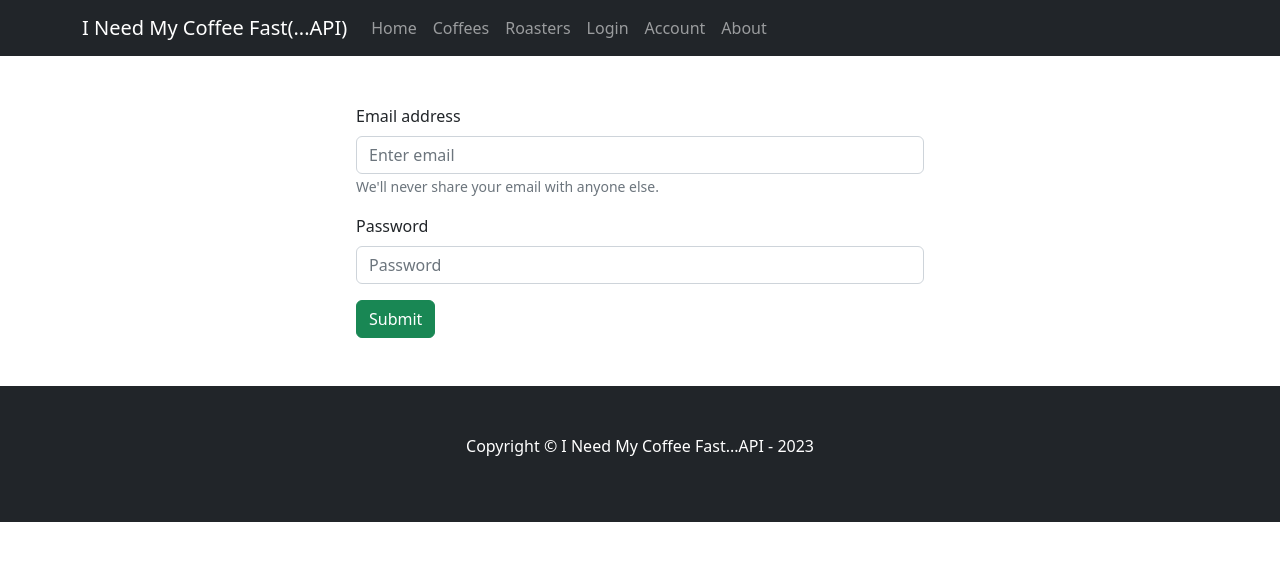
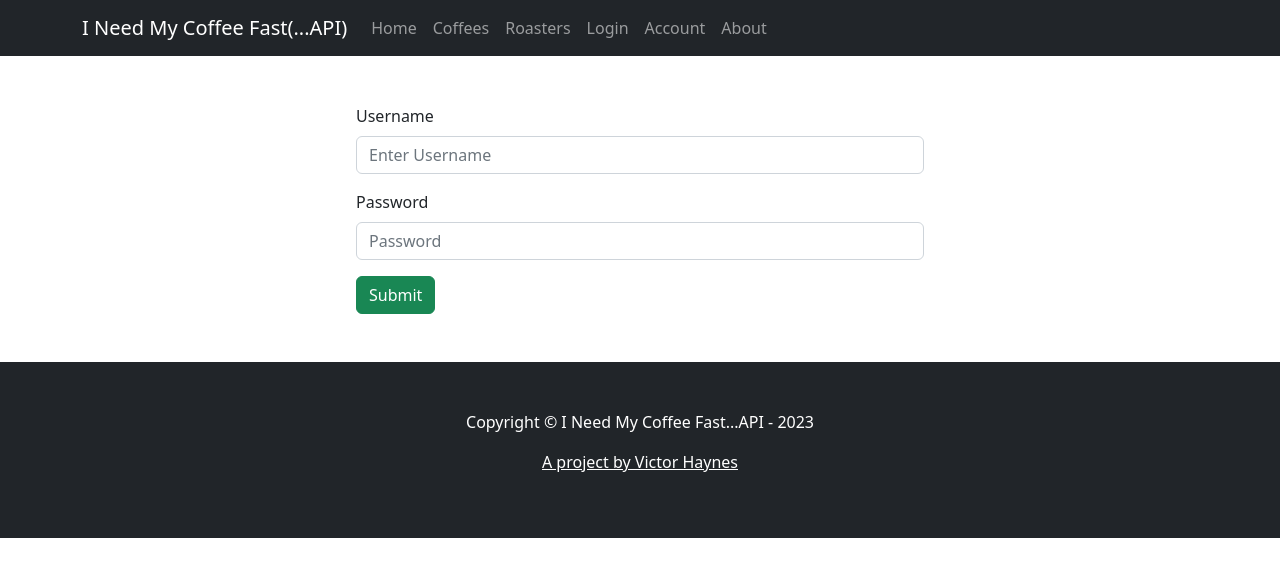
Before and after one commit to victorhaynes/I-need-my-coffee-fast...api, a React (Create React App) app in the folder client/: page /login in a window 1280 px wide. Shown: the top 576 px of the page. Built offline with nearby package versions, Linux system fonts and the light colour scheme; no server answers.

Commit message:
Reworking JWT auth solution, discovered lack of presistence on refreshing. Cleaned up JWT generation on the API side. To implement refresh tokens and fix client side next.

```diff
--- a/client/src/Components/Footer.js
+++ b/client/src/Components/Footer.js
@@ -8,6 +8,10 @@ function Footer() {
             <p class="text-center text-white">
                 Copyright &copy; I Need My Coffee Fast...API - 2023
             </p>
+            <p class="text-center text-white">
+                <a style={{color: "white"}} href='https://github.com/victorhaynes/I-need-my-coffee-fast...api'>A project by Victor Haynes </a>
+            </p>
+
         </Container>
     </footer>
     )
--- a/client/src/Components/Home.js
+++ b/client/src/Components/Home.js
@@ -66,6 +66,18 @@ function Home({coffees}) {
             </Card.Body>
           </Card>
         </Col>
+        <Col>
+          <Card style={{ width: '18rem' }}>
+            <Card.Img variant="top" src={coffees?.at(-4)?.image_url} />
+            <Card.Body>
+            <Card.Title>{coffees?.at(-4)?.name}</Card.Title>
+              <Card.Text>
+                Producer: {coffees?.at(-4)?.roaster?.name}
+              </Card.Text>
+              <Button variant="success">See More</Button>
+            </Card.Body>
+          </Card>
+        </Col>
       </Row>
     </Container>
   )
--- a/client/src/Components/Login.js
+++ b/client/src/Components/Login.js
@@ -1,37 +1,50 @@
 import React, { useState } from 'react'
 import axios from 'axios'
-import { Form, Button, Container, Row, Col } from 'react-bootstrap'
+import { Form, Button, Container, Row, Col, } from 'react-bootstrap'
 
 function Login({setAuthenticatedUser}) {
 
   const [errors, setErrors] = useState([])
+  const [formData, setFormData] = useState({
+    username:'',
+    password:''
+  })
 
-  function logMeIn(event){
+  // function logMeIn(event){
+  //   event.preventDefault()
+  //   axios.post("/login", {
+  //     username: "admin",
+  //     password: "admin"
+  //   }).then(res => setAuthenticatedUser(res.data)).catch(err => setErrors(err.message))
+  // }
+
+  function handleChange(event){
+    setFormData({...formData, [event.target.name]: event.target.value})
+  }
+
+  function handleSubmit(event){
     event.preventDefault()
-    axios.post("/login", {
-      username: "admin",
-      password: "admin"
-    }).then(res => setAuthenticatedUser(res.data)).catch(err => setErrors(err.message))
+    axios.post("/login", formData).then(res => setAuthenticatedUser(res.data)).catch(err => setErrors(err.message))
   }
 
   return (
     <Container style={{width: '50%'}}>
       <Row className='px-4 my-5'>
         <Col >
-        <Form>
+        <Form onSubmit={(e)=>handleSubmit(e)}>
       <Form.Group className="mb-3" controlId="formBasicEmail">
-        <Form.Label>Email address</Form.Label>
-        <Form.Control type="email" placeholder="Enter email" />
-        <Form.Text className="text-muted">
+        <Form.Label>Username</Form.Label>
+        <Form.Control name = "username" type="username" placeholder="Enter Username" onChange={handleChange}/>
+        {/* <Form.Text className="text-muted">
           We'll never share your email with anyone else.
-        </Form.Text>
+        </Form.Text> */}
       </Form.Group>
 
       <Form.Group className="mb-3" controlId="formBasicPassword">
         <Form.Label>Password</Form.Label>
-        <Form.Control type="password" placeholder="Password" />
+        <Form.Control name= "password" type="password" placeholder="Password" onChange={handleChange}/>
       </Form.Group>
-      <Button onClick={(e)=>logMeIn(e)}variant="success" type="submit">
+      <Button variant="success" type="submit">
         Submit
       </Button>
     </Form>
```
Also changed, not shown: 2 other files (tests, documents, lock files or other folders).
